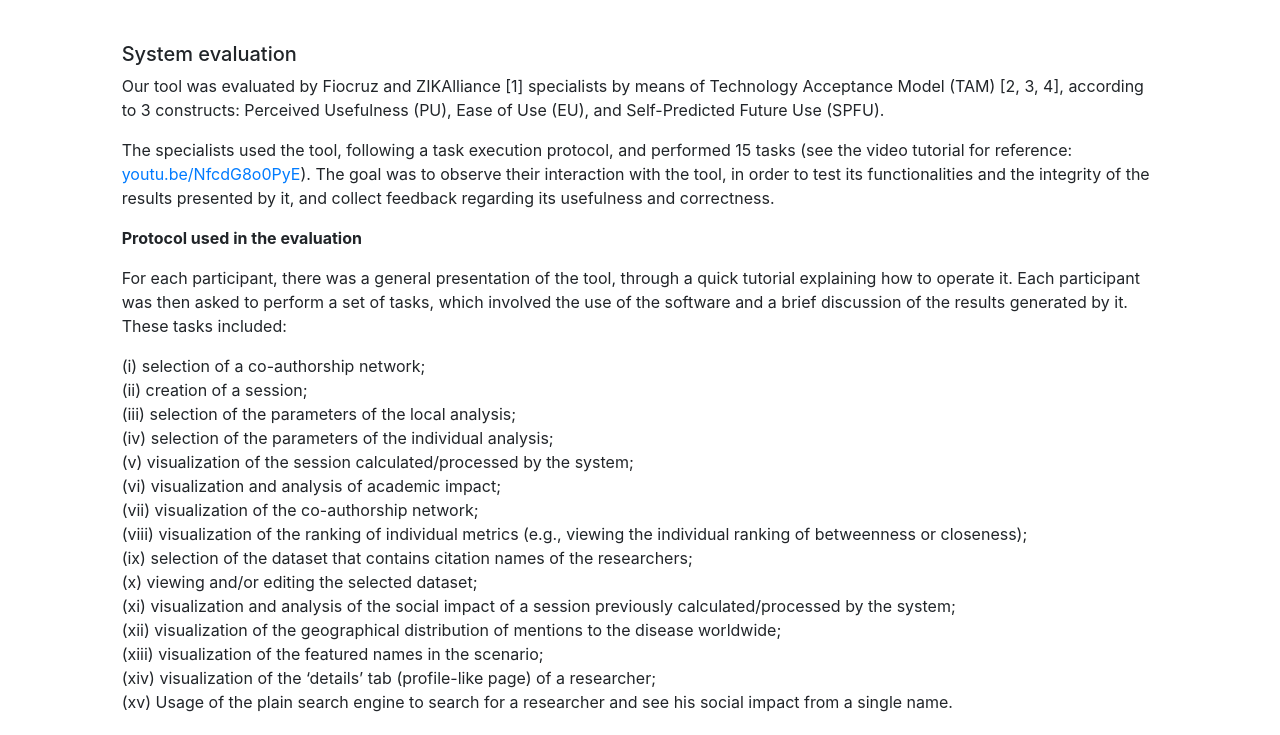
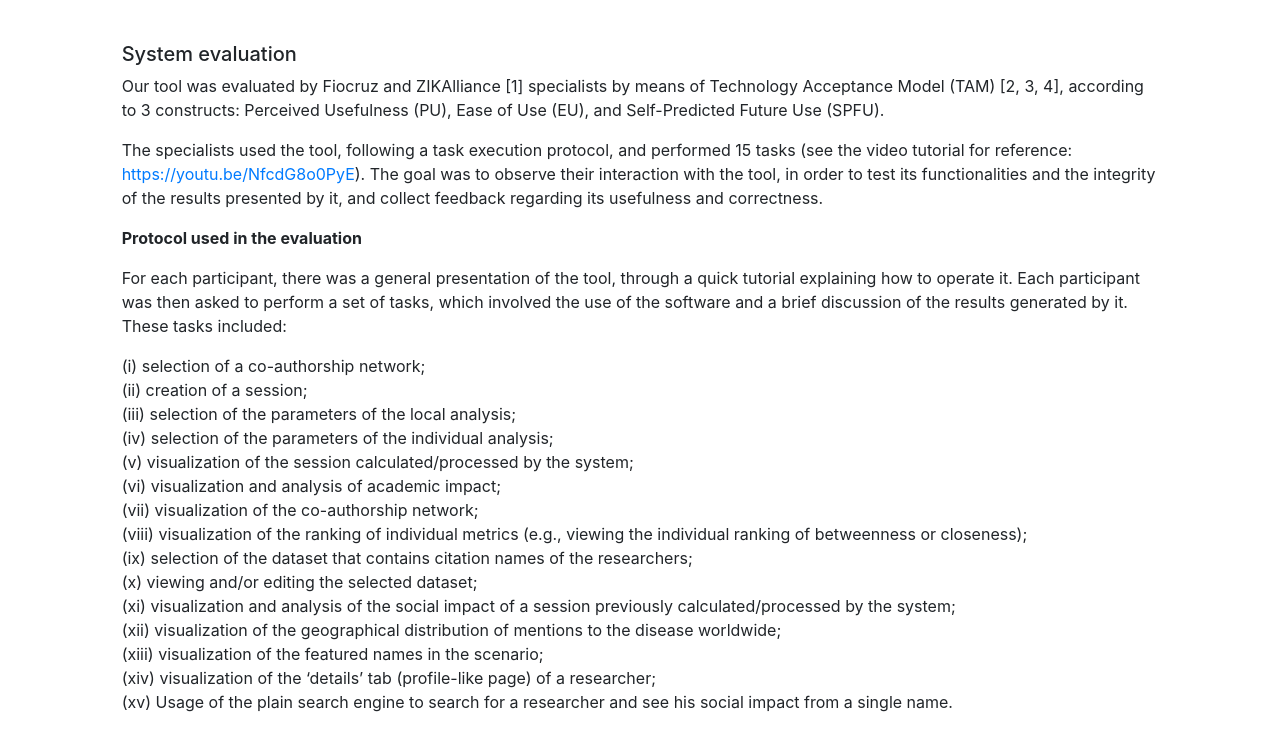
Before and after one commit to realm0/3, a plain HTML site: page index.html in a window 1280 px wide. Shown: the part 62-797 px from the top of the page. Drawn offline with nearby package versions, Linux system fonts and the light colour scheme.

Commit message:
Update index.html

```diff
--- a/index.html
+++ b/index.html
@@ -40,7 +40,7 @@
                     <h5 class="pt-4 mt-4">System evaluation</h5>
 
                     <p>Our tool was evaluated by Fiocruz and ZIKAlliance [1] specialists by means of Technology Acceptance Model (TAM) [2, 3, 4], according to 3 constructs: Perceived Usefulness (PU), Ease of Use (EU), and Self-Predicted Future Use (SPFU).</p>
-                    <p>The specialists used the tool, following a task execution protocol, and performed 15 tasks (see the video tutorial for reference: <a href="https://youtu.be/NfcdG8o0PyE" target="_blank">youtu.be/NfcdG8o0PyE</a>). The goal was to observe their interaction with the tool, in order to test its functionalities and the integrity of the results presented by it, and collect feedback regarding its usefulness and correctness.</p>
+                    <p>The specialists used the tool, following a task execution protocol, and performed 15 tasks (see the video tutorial for reference: <a href="https://youtu.be/NfcdG8o0PyE" target="_blank">https://youtu.be/NfcdG8o0PyE</a>). The goal was to observe their interaction with the tool, in order to test its functionalities and the integrity of the results presented by it, and collect feedback regarding its usefulness and correctness.</p>
                     <p><b>Protocol used in the evaluation</b></p>
                     <p>For each participant, there was a general presentation of the tool, through a quick tutorial explaining how to operate it. Each participant was then asked to perform a set of tasks, which involved the use of the software and a brief discussion of the results generated by it. These tasks included:</p>
 					(i) selection of a co-authorship network; <br>
```
